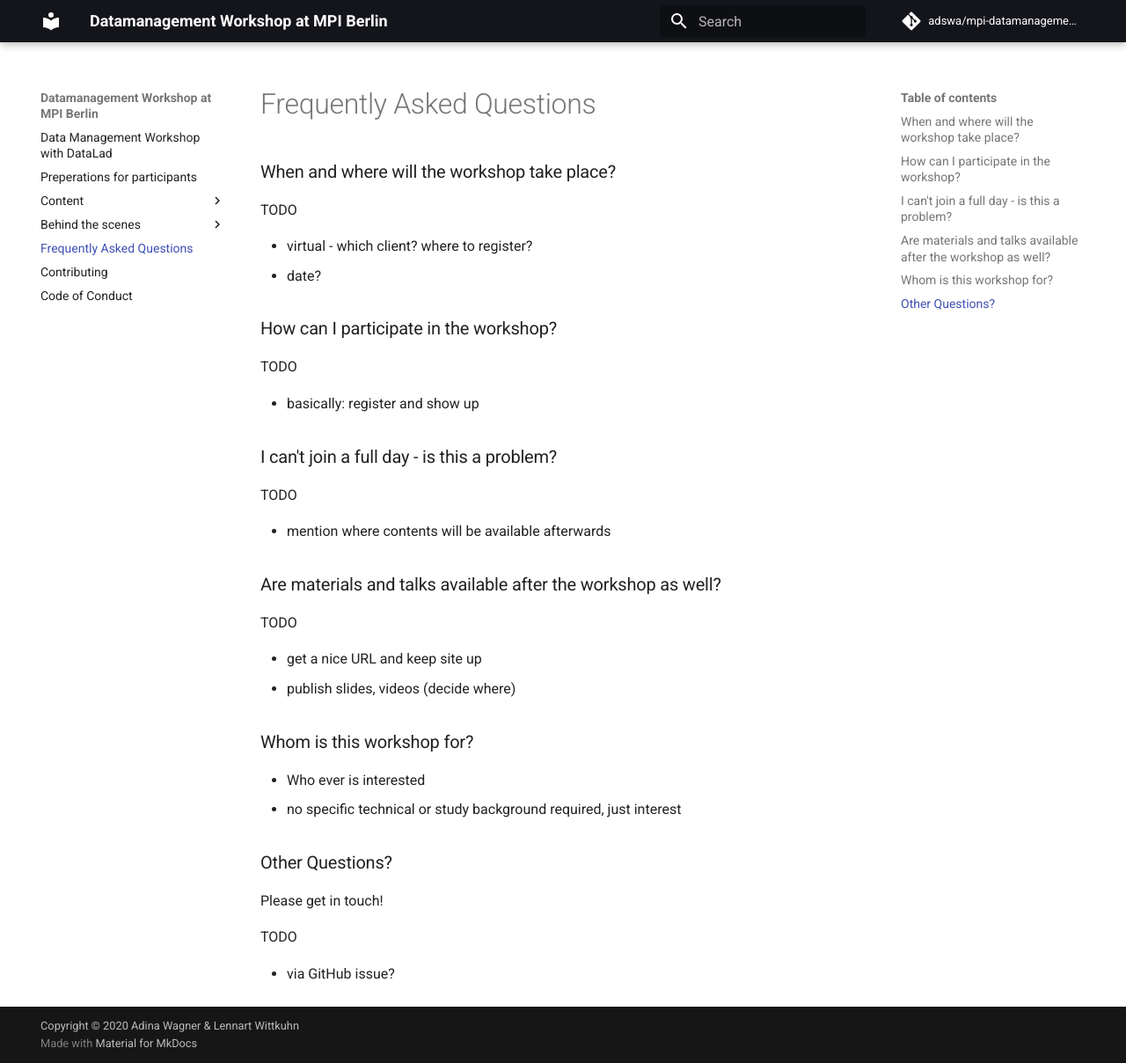
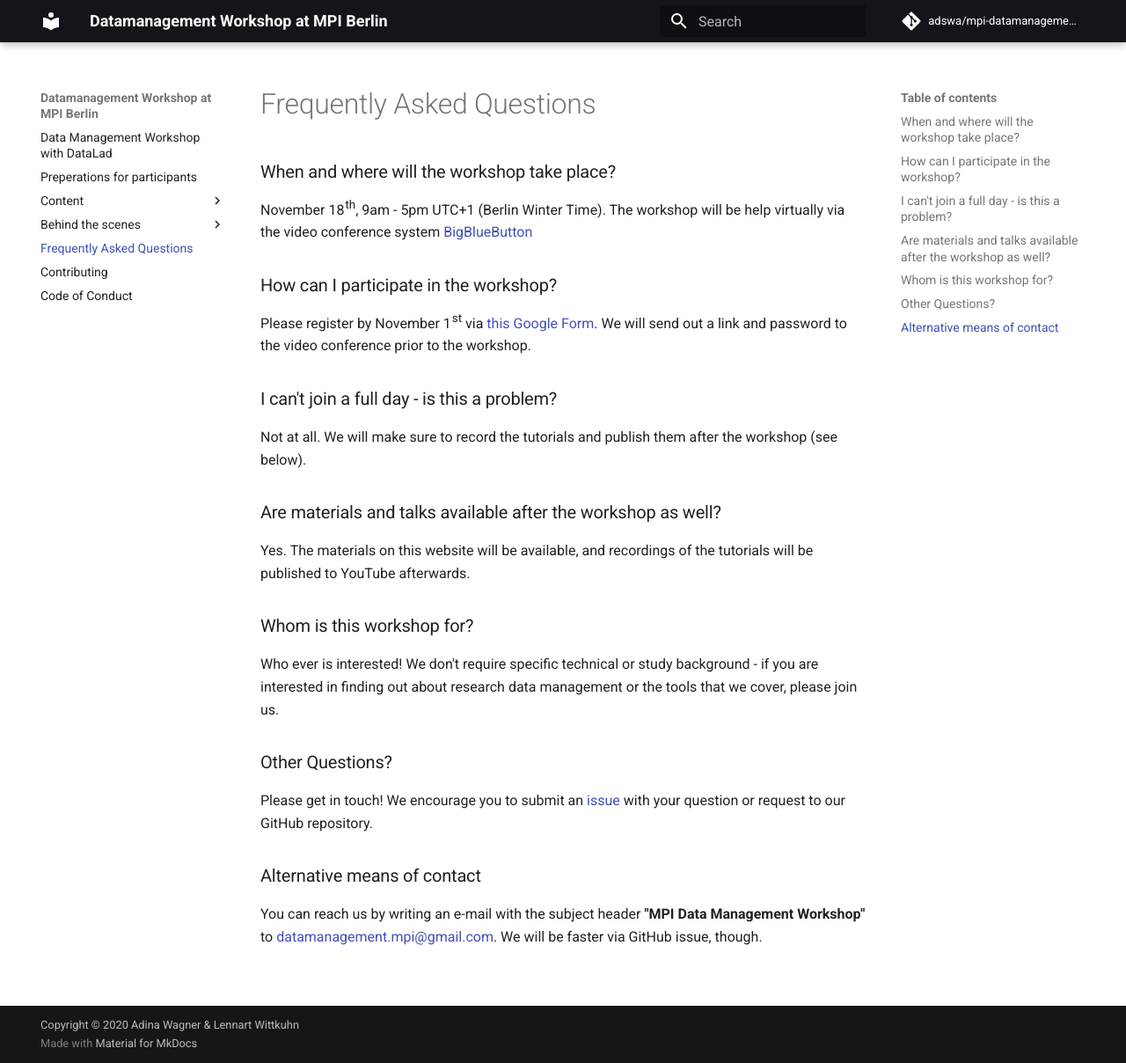
Before and after one commit to adswa/mpi-datamanagement-ws, an MkDocs documentation site: the page built from docs/FAQ.md, in a window 1280 px wide and 1208 px high. Shown: the whole window at 88% size. Built offline with MkDocs 1.6.1 and Material for MkDocs 9.7.7, drawn with Linux system fonts in a browser that asks for light colours; comment, search, counter and statistics services are not loaded.

Commit message:
FAQ: fill out the basics

```diff
--- a/docs/FAQ.md
+++ b/docs/FAQ.md
@@ -1,38 +1,32 @@
 ## When and where will the workshop take place?
 
-TODO
-
-- virtual - which client? where to register?
-- date?
+November 18th, 9am - 5pm UTC+1 (Berlin Winter Time).
+The workshop will be help virtually via the video conference system [BigBlueButton](https://bigbluebutton.org/)
 
 ## How can I participate in the workshop?
 
-TODO
-
-- basically: register and show up
+Please register by November 1st via [this Google Form](https://forms.gle/4DarZ5XFihQwSKZ7A).
+We will send out a link and password to the video conference prior to the workshop.
 
 ## I can't join a full day - is this a problem?
 
-TODO
-
-- mention where contents will be available afterwards
+Not at all. We will make sure to record the tutorials and publish them after the workshop (see below).
 
 ## Are materials and talks available after the workshop as well?
 
-TODO
-
-- get a nice URL and keep site up
-- publish slides, videos (decide where)
+Yes. The materials on this website will be available, and recordings of the tutorials will be published to YouTube afterwards.
 
 ## Whom is this workshop for?
 
-- Who ever is interested
-- no specific technical or study background required, just interest
+Who ever is interested!
+We don't require specific technical or study background - if you are interested in finding out about research data management or the tools that we cover, please join us.
 
 ## Other Questions?
 
 Please get in touch!
+We encourage you to submit an [issue](https://github.com/adswa/mpi-datamanagement-ws/issues/new/choose) with your question or request to our GitHub repository.
 
-TODO
+## Alternative means of contact
 
-- via GitHub issue?
+You can reach us by writing an e-mail with the subject header **"MPI Data Management Workshop"** to [datamanagement.mpi@gmail.com](mailto:datamanagement.mpi@gmail.com).
+We will be faster via GitHub issue, though.
```
